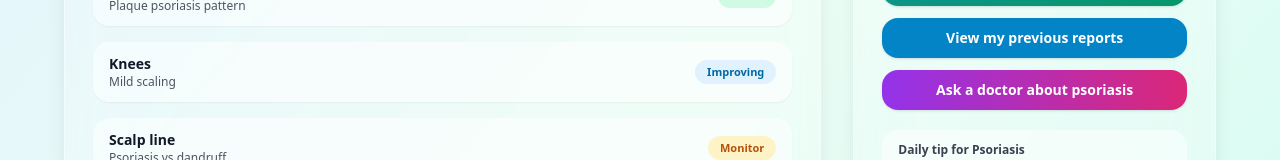
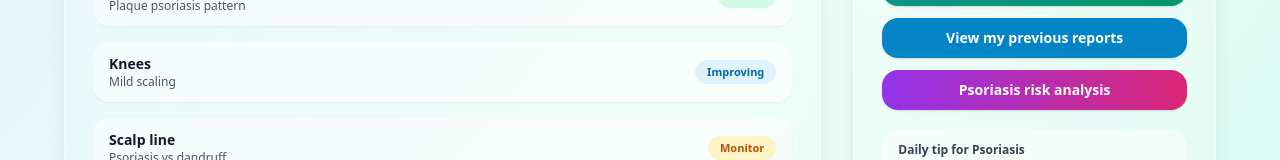
Before and after one commit to Janith0113/SkinNova, a Next.js app in the folder frontend/: page /patient/dashboard in a window 1280 px wide. Shown: the part 611-771 px from the top of the page. Built offline with nearby package versions, Linux system fonts and the light colour scheme; sample sign-in values are in the browser's storage.

Commit message:
Renamed buttons

```diff
--- a/frontend/app/patient/dashboard/page.tsx
+++ b/frontend/app/patient/dashboard/page.tsx
@@ -1063,7 +1063,7 @@ export default function PatientDashboard() {
                 }}
                 className="w-full rounded-2xl bg-gradient-to-r from-purple-600 to-pink-600 text-white text-sm font-semibold px-4 py-2.5 shadow hover:shadow-lg hover:scale-105 transition-all"
               >
-                Ask a doctor about {cfg.label.toLowerCase()}
+                {selectedDisease === 'psoriasis' ? 'Psoriasis risk analysis' : `Ask a doctor about ${cfg.label.toLowerCase()}`}
               </button>
             </div>
 
```
